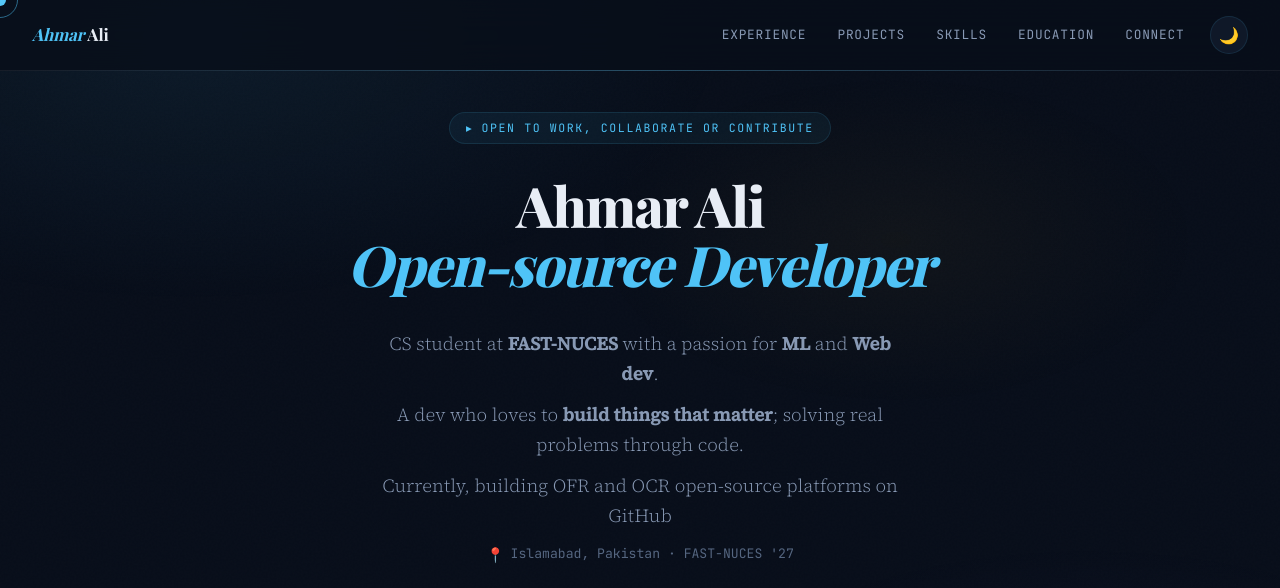
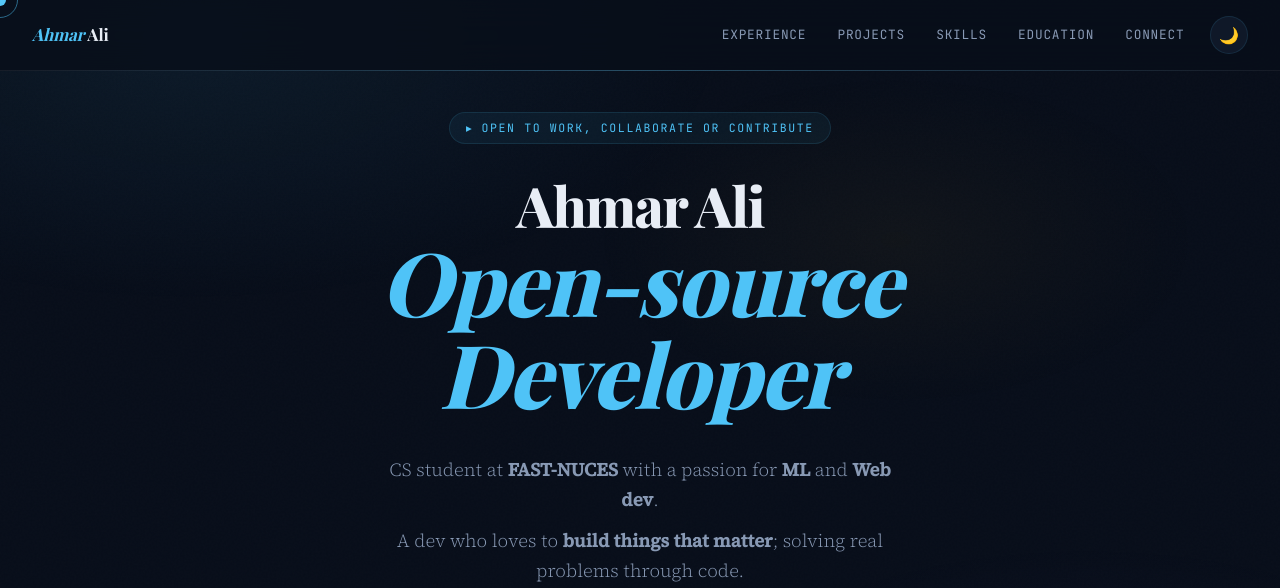
Before and after one commit to Ahmar004/ahmar004.github.io, a plain HTML site: page index.html in a window 1280 px wide. Shown: the top 588 px of the page. Drawn offline with nearby package versions, Linux system fonts and the light colour scheme; a web font is replaced by a local one.

Commit message:
Change font-size property for hero-name line2

```diff
--- a/index.html
+++ b/index.html
@@ -260,7 +260,7 @@
     .hero-name .line2 {
       color: var(--accent);
       font-style: italic;
-      white-space: nowrap;
+      font-size: clamp(1.8rem, 7vw, 5.5rem);
     }
     .hero-tagline {
       font-size: 1.15rem;
```
